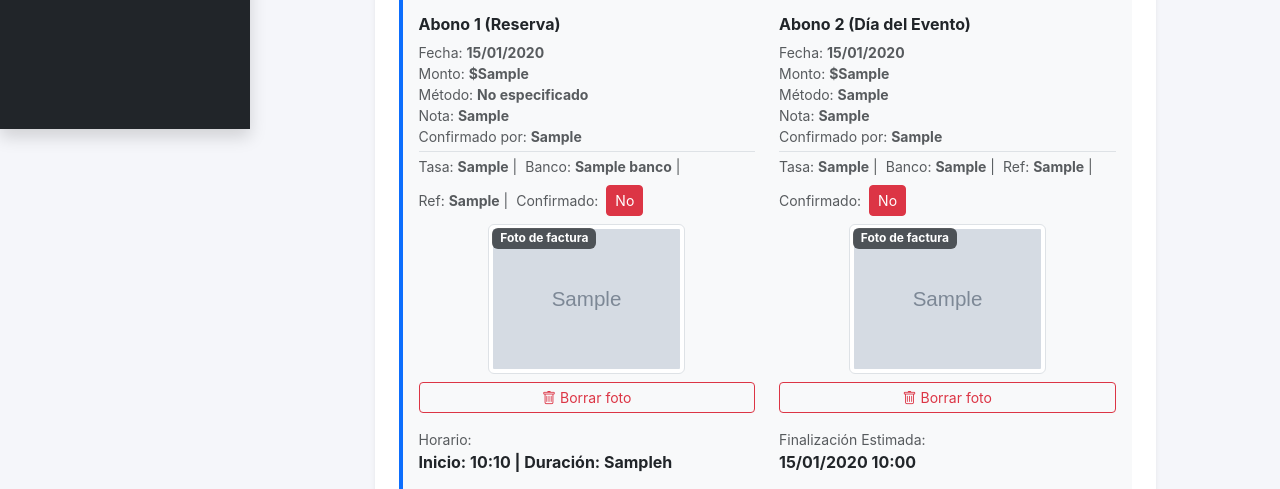
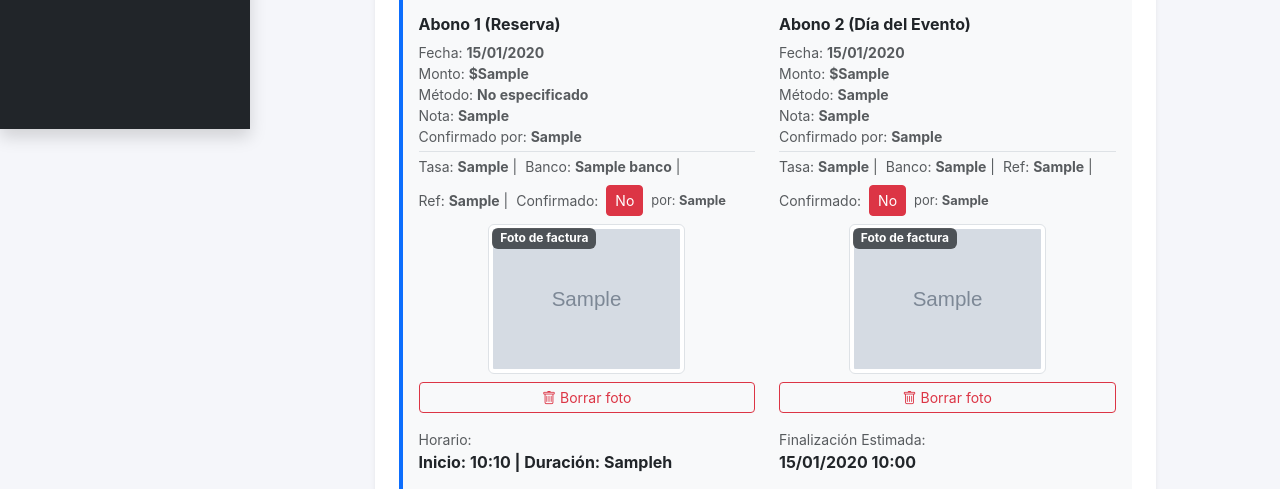
Before and after one commit to aatay19/Inventario_python, a Django app: template parque/templates/parque/eventos/detalle.html in a window 1280 px wide. Shown: the part 671-1160 px from the top of the page. Run offline with Django 5.2, Linux system fonts and the light colour scheme; the template is opened without the code that fills it: most values are stand-ins (such as "Sample title", 1, 10 or a date in 2020); grey boxes marked "Sample" are stand-in pictures; some libraries are stand-ins or nearby versions.

Commit message:
ajuste visual

```diff
--- a/parque/templates/parque/eventos/detalle.html
+++ b/parque/templates/parque/eventos/detalle.html
@@ -118,6 +118,9 @@
                                                 {% if evento.confirmado == 'Sí' %}Sí{% else %}No{% endif %}
                                             </button>
                                         {% endif %}
+                                        {% if evento.confirmado_por %}
+                                            <span class="text-muted" style="font-size:0.92em;">por: <strong>{{ evento.confirmado_por }}</strong></span>
+                                        {% endif %}
                                     </div>
                                 </div>
                                 {% if evento.foto_abono1 %}
@@ -157,6 +160,9 @@
                                             <button type="button" class="btn btn-sm {% if evento.confirmado2 == 'Sí' %}btn-success{% else %}btn-danger{% endif %} disabled" style="opacity: 1;" title="Solo soporte o admin pueden confirmar">
                                                 {% if evento.confirmado2 == 'Sí' %}Sí{% else %}No{% endif %}
                                             </button>
+                                        {% endif %}
+                                        {% if evento.confirmado_por2 %}
+                                            <span class="text-muted" style="font-size:0.92em;">por: <strong>{{ evento.confirmado_por2 }}</strong></span>
                                         {% endif %}
                                     </div>
                                 </div>
```
